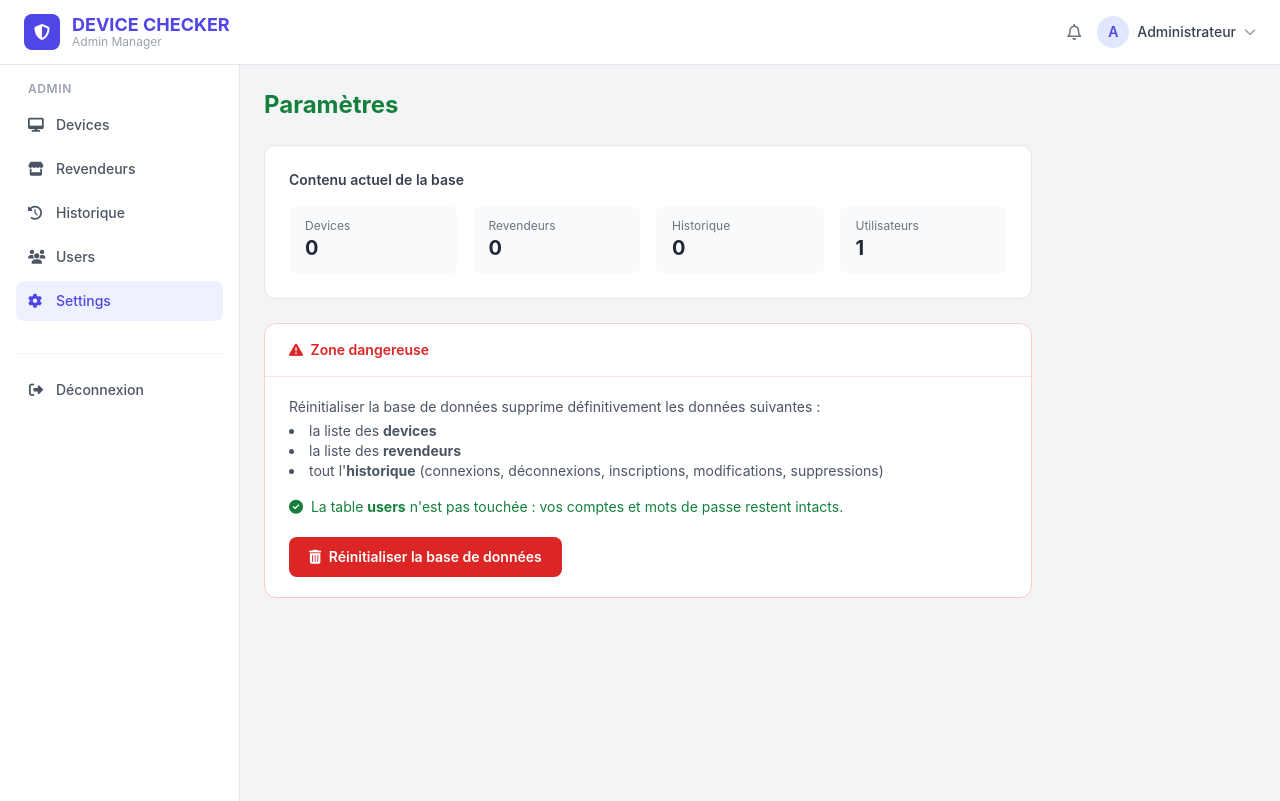
After one commit to boulouzanacer/devices_checker, a Laravel app: page /parametres in a window 1280 px wide. The commit adds this page. Run offline with Laravel 12, Linux system fonts and the light colour scheme; a user stored in the database is signed in; data comes from the database, SQL or seed files in the repository; data that the repository does not hold is empty; some libraries are stand-ins or nearby versions.

Commit message:
Parametres : reinitialisation de la base (admin + confirmation par mot de passe, table users conservee)

```diff
--- /dev/null
+++ b/app/Http/Controllers/SettingsController.php
@@ -0,0 +1,55 @@
+<?php
+
+namespace App\Http\Controllers;
+
+use App\Models\Device;
+use App\Models\DeviceHistory;
+use App\Models\Revendeur;
+use App\Models\User;
+use Illuminate\Http\Request;
+use Illuminate\Support\Facades\DB;
+use Illuminate\Support\Facades\Hash;
+
+class SettingsController extends Controller
+{
+    /**
+     * Page des parametres de l'application.
+     */
+    public function index()
+    {
+        return view('settings.index', [
+            'devicesCount' => Device::count(),
+            'revendeursCount' => Revendeur::count(),
+            'historyCount' => DeviceHistory::count(),
+            'usersCount' => User::count(),
+        ]);
+    }
+
+    /**
+     * Reinitialise les donnees de l'application.
+     * La table users n'est jamais touchee : seul un administrateur connecte,
+     * confirme par son mot de passe, peut declencher cette operation.
+     */
+    public function resetDatabase(Request $request)
+    {
+        $request->validate([
+            'password' => ['required', 'string'],
+        ], [
+            'password.required' => 'Le mot de passe est obligatoire.',
+        ]);
+
+        if (! Hash::check($request->input('password'), $request->user()->password)) {
+            return back()->withErrors(['password' => 'Mot de passe incorrect.']);
+        }
+
+        // Tables de donnees de l'application (users volontairement exclue).
+        DB::table('device_histories')->truncate();
+        DB::table('devices')->truncate();
+        DB::table('revendeurs')->truncate();
+
+        return redirect()->route('settings.index')->with(
+            'success',
+            'Base de données réinitialisée : devices, revendeurs et historique supprimés. La table users est intacte.'
+        );
+    }
+}
--- a/resources/views/layouts/app.blade.php
+++ b/resources/views/layouts/app.blade.php
@@ -62,7 +62,7 @@
                     <i class="fa-solid fa-users w-4"></i> Users
                 </a>
                 @endif
-                <a href="#" class="flex items-center gap-3 px-3 py-2.5 rounded-lg text-sm font-medium text-gray-600 hover:bg-gray-50">
+                <a href="{{ route('settings.index') }}" class="flex items-center gap-3 px-3 py-2.5 rounded-lg text-sm font-medium {{ request()->routeIs('settings.*') ? 'bg-indigo-50 text-indigo-600' : 'text-gray-600 hover:bg-gray-50' }}">
                     <i class="fa-solid fa-gear w-4"></i> Settings
                 </a>
             </nav>
--- /dev/null
+++ b/resources/views/settings/index.blade.php
@@ -0,0 +1,133 @@
+@extends('layouts.app')
+
+@section('title', 'Paramètres - Device Checker')
+
+@section('content')
+    <div class="flex items-center justify-between mb-6">
+        <h1 class="text-2xl font-bold text-green-700">Paramètres</h1>
+    </div>
+
+    {{-- Etat actuel --}}
+    <div class="bg-white rounded-xl border border-gray-200 p-6 mb-6 max-w-3xl">
+        <h2 class="text-sm font-semibold text-gray-700 mb-4">Contenu actuel de la base</h2>
+        <div class="grid grid-cols-2 sm:grid-cols-4 gap-4">
+            <div class="bg-gray-50 rounded-lg px-4 py-3">
+                <div class="text-xs text-gray-500">Devices</div>
+                <div class="text-xl font-bold text-gray-800">{{ $devicesCount }}</div>
+            </div>
+            <div class="bg-gray-50 rounded-lg px-4 py-3">
+                <div class="text-xs text-gray-500">Revendeurs</div>
+                <div class="text-xl font-bold text-gray-800">{{ $revendeursCount }}</div>
+            </div>
+            <div class="bg-gray-50 rounded-lg px-4 py-3">
+                <div class="text-xs text-gray-500">Historique</div>
+                <div class="text-xl font-bold text-gray-800">{{ $historyCount }}</div>
+            </div>
+            <div class="bg-gray-50 rounded-lg px-4 py-3">
+                <div class="text-xs text-gray-500">Utilisateurs</div>
+                <div class="text-xl font-bold text-gray-800">{{ $usersCount }}</div>
+            </div>
+        </div>
+    </div>
+
+    {{-- Zone dangereuse (admin uniquement) --}}
+    @if(auth()->user()->isAdmin())
+        <div class="bg-white rounded-xl border border-red-200 max-w-3xl">
+            <div class="px-6 py-4 border-b border-red-100">
+                <h2 class="text-sm font-semibold text-red-600">
+                    <i class="fa-solid fa-triangle-exclamation mr-1"></i> Zone dangereuse
+                </h2>
+            </div>
+            <div class="px-6 py-5">
+                <p class="text-sm text-gray-600 mb-1">
+                    Réinitialiser la base de données supprime définitivement les données suivantes :
+                </p>
+                <ul class="text-sm text-gray-600 list-disc list-inside mb-4">
+                    <li>la liste des <strong>devices</strong></li>
+                    <li>la liste des <strong>revendeurs</strong></li>
+                    <li>tout l'<strong>historique</strong> (connexions, déconnexions, inscriptions, modifications, suppressions)</li>
+                </ul>
+                <p class="text-sm text-green-700 mb-5">
+                    <i class="fa-solid fa-circle-check mr-1"></i>
+                    La table <strong>users</strong> n'est pas touchée : vos comptes et mots de passe restent intacts.
+                </p>
+
+                <button type="button" onclick="openModal('modal-reset')"
+                        class="bg-red-600 hover:bg-red-700 text-white font-semibold px-5 py-2.5 rounded-lg transition text-sm">
+                    <i class="fa-solid fa-trash-can mr-1"></i> Réinitialiser la base de données
+                </button>
+            </div>
+        </div>
+    @else
+        <div class="bg-white rounded-xl border border-gray-200 p-6 max-w-3xl text-sm text-gray-500">
+            La réinitialisation de la base de données est réservée aux administrateurs.
+        </div>
+    @endif
+
+    {{-- ========== MODAL : confirmation de réinitialisation ========== --}}
+    @if(auth()->user()->isAdmin())
+        <div id="modal-reset" class="modal hidden fixed inset-0 z-50 bg-black/40 p-4 overflow-y-auto" onclick="backdropClose(event, 'modal-reset')">
+            <div class="bg-white rounded-xl shadow-xl w-full max-w-lg mx-auto mt-16">
+                <div class="flex items-center justify-between px-6 py-4 border-b border-gray-100">
+                    <h3 class="text-lg font-semibold text-red-600">
+                        <i class="fa-solid fa-triangle-exclamation mr-1"></i> Confirmer la réinitialisation
+                    </h3>
+                    <button type="button" onclick="closeModal('modal-reset')" class="text-gray-400 hover:text-gray-600">
+                        <i class="fa-solid fa-xmark"></i>
+                    </button>
+                </div>
+                <form method="POST" action="{{ route('settings.reset') }}">
+                    @csrf
+                    <div class="px-6 py-5 space-y-4">
+                        <p class="text-sm text-gray-600">
+                            Cette action est <strong class="text-red-600">irréversible</strong>. Les devices, les revendeurs
+                            et tout l'historique seront supprimés définitivement. La table <strong>users</strong> sera conservée.
+                        </p>
+                        <div>
+                            <label class="block text-sm font-medium text-gray-700 mb-1.5">
+                                Mot de passe administrateur *
+                            </label>
+                            <input type="password" name="password" autocomplete="current-password" placeholder="Saisir votre mot de passe..."
+                                   oninput="this.closest('form').querySelector('button[type=submit]').disabled = this.value.length === 0;"
+                                   class="w-full border border-gray-200 rounded-lg px-4 py-2.5 text-sm focus:outline-none focus:ring-2 focus:ring-red-500">
+                        </div>
+                    </div>
+                    <div class="flex items-center justify-end gap-3 px-6 py-4 border-t border-gray-100">
+                        <button type="button" onclick="closeModal('modal-reset')" class="text-gray-500 hover:text-gray-700 text-sm px-4 py-2">Annuler</button>
+                        <button type="submit" disabled class="bg-red-600 hover:bg-red-700 disabled:bg-gray-300 disabled:cursor-not-allowed text-white font-semibold px-6 py-2.5 rounded-lg transition">
+                            Réinitialiser
+                        </button>
+                    </div>
+                </form>
+            </div>
+        </div>
+    @endif
+
+    <script>
+        function openModal(id) {
+            var m = document.getElementById(id);
+            if (!m) return;
+            m.classList.remove('hidden');
+            document.body.classList.add('overflow-hidden');
+        }
+        function closeModal(id) {
+            var m = document.getElementById(id);
+            if (!m) return;
+            m.classList.add('hidden');
+            document.body.classList.remove('overflow-hidden');
+        }
+        function backdropClose(event, id) {
+            if (event.target === event.currentTarget) {
+                closeModal(id);
+            }
+        }
+        document.addEventListener('keydown', function (e) {
+            if (e.key === 'Escape') {
+                document.querySelectorAll('.modal').forEach(function (m) {
+                    m.classList.add('hidden');
+                });
+                document.body.classList.remove('overflow-hidden');
+            }
+        });
+    </script>
+@endsection
--- a/routes/web.php
+++ b/routes/web.php
@@ -4,6 +4,7 @@ use App\Http\Controllers\AuthController;
 use App\Http\Controllers\DeviceController;
 use App\Http\Controllers\HistoryController;
 use App\Http\Controllers\RevendeurController;
+use App\Http\Controllers\SettingsController;
 use App\Http\Controllers\UserController;
 use Illuminate\Support\Facades\Route;
 
@@ -26,7 +27,11 @@ Route::middleware('auth')->group(function () {
 
     Route::get('/historique', [HistoryController::class, 'index'])->name('history.index');
 
+    Route::get('/parametres', [SettingsController::class, 'index'])->name('settings.index');
+
     Route::middleware('admin')->group(function () {
         Route::resource('users', UserController::class);
+
+        Route::post('/parametres/reinitialiser', [SettingsController::class, 'resetDatabase'])->name('settings.reset');
     });
 });
```
